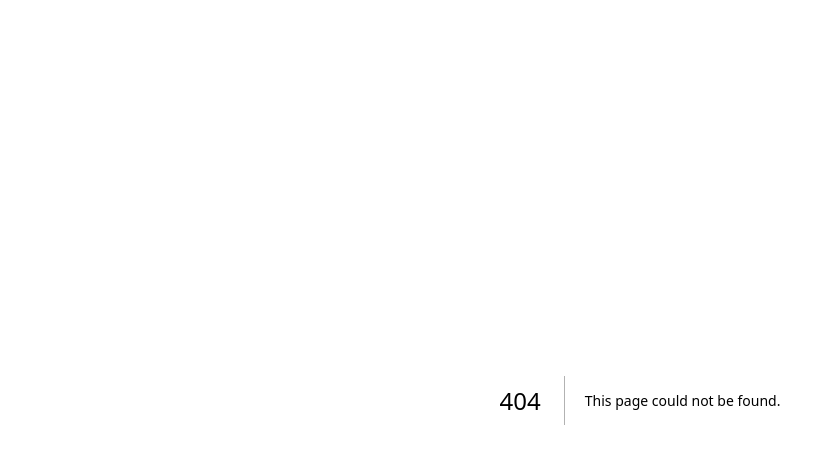
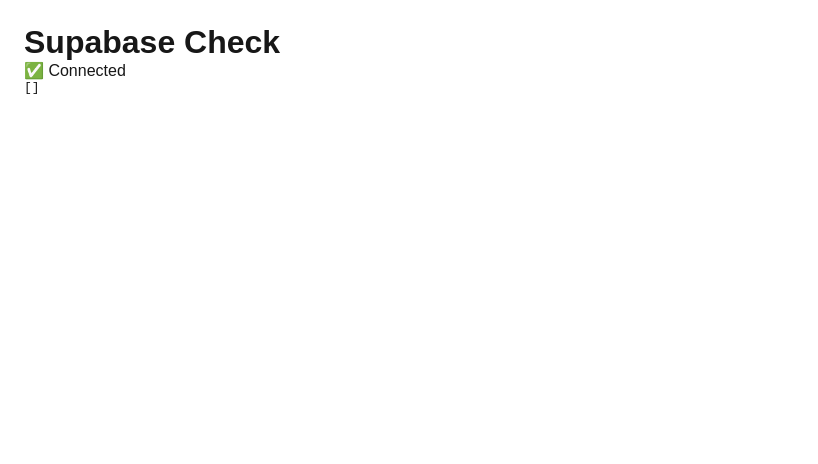
Before and after one commit to FischerHewitt/bootcamp-site, a Next.js app: page /check in a window 1280 px wide. Before the commit this address had no page. Shown: the top 464 px of the page, without its empty margins (0-818 px from the left). Built offline with nearby package versions, Linux system fonts and the light colour scheme; no server answers; the database is empty.

Commit message:
Add Supabase client and /check page

```diff
--- /dev/null
+++ b/app/check/page.js
@@ -0,0 +1,26 @@
+'use client'
+import { useEffect, useState } from 'react'
+import { supabase } from '../../lib/supabaseClient'
+
+export default function Check() {
+  const [status, setStatus] = useState('Checking…')
+  const [rows, setRows] = useState([])
+  const [err, setErr] = useState(null)
+
+  useEffect(() => {
+    ;(async () => {
+      const { data, error } = await supabase.from('messages').select('*').limit(5)
+      if (error) { setErr(error.message); setStatus('❌ Error') }
+      else { setRows(data ?? []); setStatus('✅ Connected') }
+    })()
+  }, [])
+
+  return (
+    <main style={{ padding: 24 }}>
+      <h1>Supabase Check</h1>
+      <p>{status}</p>
+      {err && <pre>{err}</pre>}
+      <pre>{JSON.stringify(rows, null, 2)}</pre>
+    </main>
+  )
+}
--- /dev/null
+++ b/lib/supabaseClient.js
@@ -0,0 +1,6 @@
+import { createClient } from '@supabase/supabase-js'
+
+export const supabase = createClient(
+  process.env.NEXT_PUBLIC_SUPABASE_URL,
+  process.env.NEXT_PUBLIC_SUPABASE_ANON_KEY
+)
```
